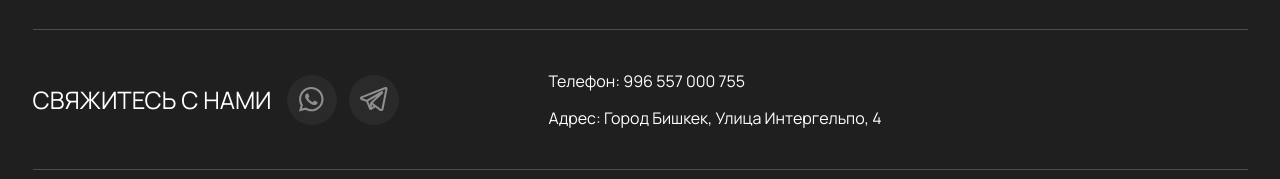
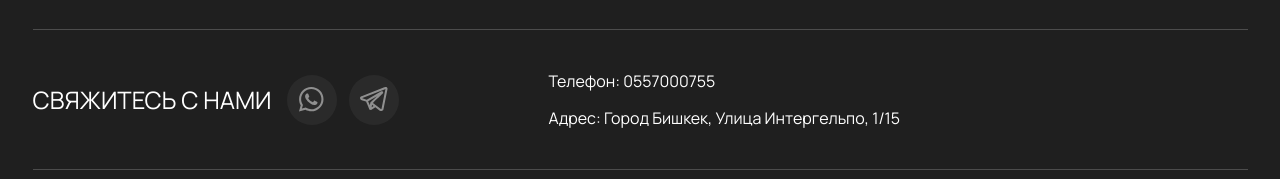
Before and after one commit to IsaRakhatbekov/facade_factory, a Next.js app: page / in a window 1280 px wide. Shown: the part 8114-8293 px from the top of the page. Built offline with nearby package versions, Linux system fonts and the light colour scheme.

Commit message:
Обновлены телефон, адрес и ссылки WhatsApp/Telegram в футере

```diff
--- a/src/components/Footer/Footer.tsx
+++ b/src/components/Footer/Footer.tsx
@@ -68,7 +68,7 @@ const Footer = () => {
 					<div className={styles.contactsWrapper}>
 						<h3 className={styles.contactsTitle}>Свяжитесь с нами </h3>
 						<div className={styles.socLinkWrapper}>
-							<a className={styles.socLink} href='https://wa.me/'>
+							<a className={styles.socLink} href='https://wa.me/996557000755'>
 								<svg
 									width='25'
 									height='25'
@@ -82,7 +82,7 @@ const Footer = () => {
 									/>
 								</svg>
 							</a>
-							<a className={styles.socLink} href='https://t.me/'>
+							<a className={styles.socLink} href='https://t.me/+996557000755'>
 								<svg
 									width='28'
 									height='25'
@@ -101,13 +101,13 @@ const Footer = () => {
 						</div>
 					</div>
 					<div className={styles.addressWrapper}>
-						<a href='tel:996557000755'>Телефон: 996 557 000 755</a>
+						<a href='tel:0557000755'>Телефон: 0557000755</a>
 						<a href=''>
 							<span className={styles.addressDesktop}>
-								Адрес: Город Бишкек, Улица Интергельпо, 4
+								Адрес: Город Бишкек, Улица Интергельпо, 1/15
 							</span>
 							<span className={styles.addressMobile}>
-								Адрес : Город Бишкек, Улица Интергельпо, 4
+								Адрес : Город Бишкек, Улица Интергельпо, 1/15
 								<br />
 								Ленинский район, Бишкек, 720001
 							</span>
```
